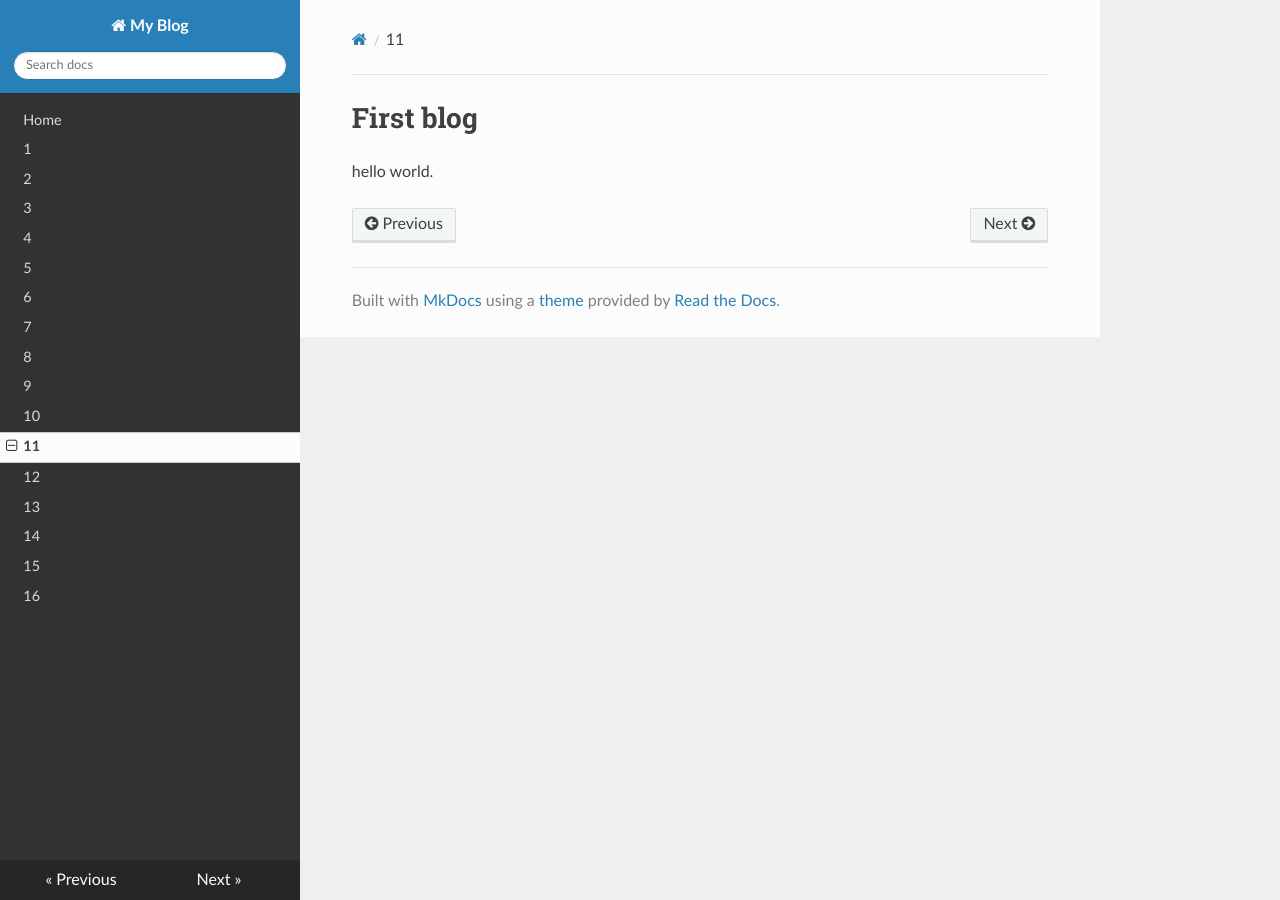
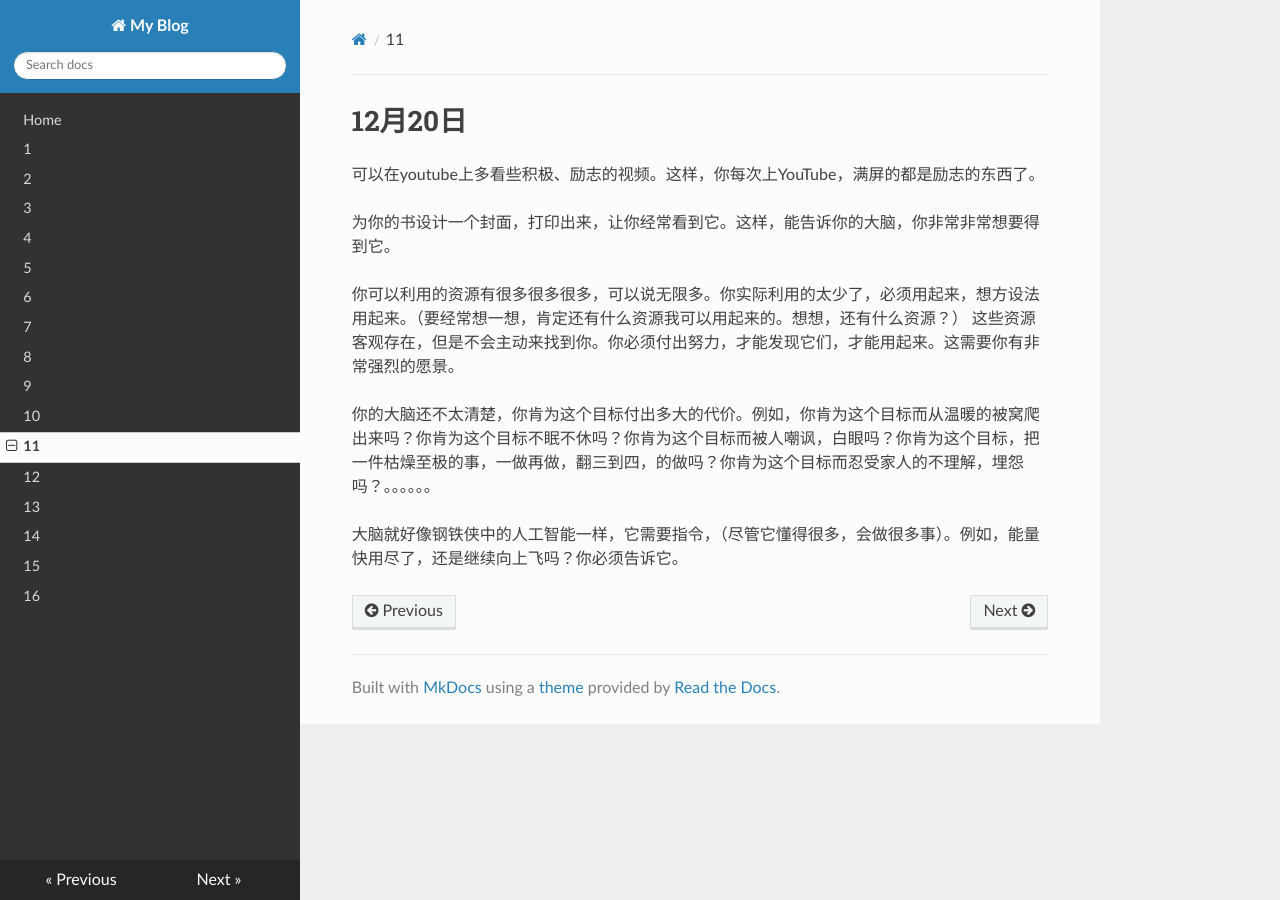
Before and after one commit to lizkca/theblog, an MkDocs documentation site: the page built from docs/11.md, in a window 1280 px wide. Built offline with MkDocs 1.6.1, drawn with Linux system fonts in a browser that asks for light colours; nearby versions of some CDN libraries.

Commit message:
add 11.md

```diff
--- a/docs/11.md
+++ b/docs/11.md
@@ -1,3 +1,12 @@
-# First blog
+# 12月20日
 
-hello world.
+可以在youtube上多看些积极、励志的视频。这样，你每次上YouTube，满屏的都是励志的东西了。
+
+为你的书设计一个封面，打印出来，让你经常看到它。这样，能告诉你的大脑，你非常非常想要得到它。
+
+你可以利用的资源有很多很多很多，可以说无限多。你实际利用的太少了，必须用起来，想方设法用起来。（要经常想一想，肯定还有什么资源我可以用起来的。想想，还有什么资源？）
+这些资源客观存在，但是不会主动来找到你。你必须付出努力，才能发现它们，才能用起来。这需要你有非常强烈的愿景。
+
+你的大脑还不太清楚，你肯为这个目标付出多大的代价。例如，你肯为这个目标而从温暖的被窝爬出来吗？你肯为这个目标不眠不休吗？你肯为这个目标而被人嘲讽，白眼吗？你肯为这个目标，把一件枯燥至极的事，一做再做，翻三到四，的做吗？你肯为这个目标而忍受家人的不理解，埋怨吗？。。。。。。
+
+大脑就好像钢铁侠中的人工智能一样，它需要指令，（尽管它懂得很多，会做很多事）。例如，能量快用尽了，还是继续向上飞吗？你必须告诉它。
```
